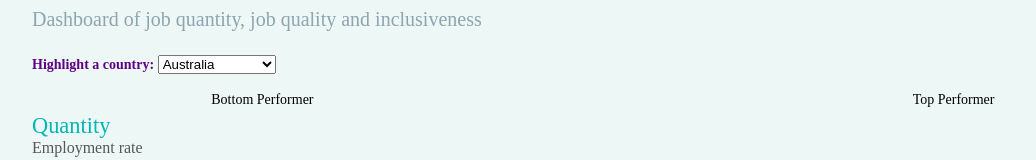
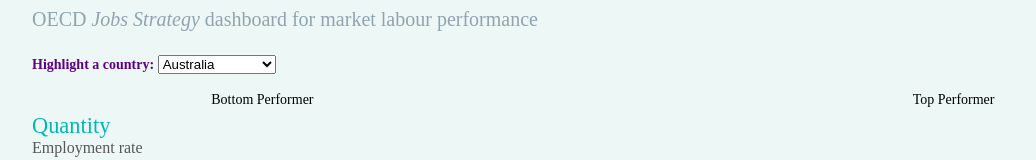
Before and after one commit to gitvfd/oecd-job-strategy-2018, a plain HTML site: page index.html in a window 1280 px wide. Shown: the top 160 px of the page, without its empty margins (32-1068 px from the left). Drawn offline with Linux system fonts and the light colour scheme.

Commit message:
change in  title

```diff
--- a/index.html
+++ b/index.html
@@ -228,7 +228,7 @@ height:15px;
 </style>
 <body id="page">
 <div class="title">
-	Dashboard of job quantity, job quality and inclusiveness
+	OECD <i>Jobs Strategy</i> dashboard for market labour performance
 </div>
 <Br/>
 <div class="selector">Highlight a country:
@@ -375,6 +375,9 @@ height:15px;
 <Br/>
 <div id="source"><a href="https://www.oecd-ilibrary.org/social-issues-migration-health/good-jobs-for-all-in-a-changing-world-of-work_9789264308817-en" target="_blank">Good jobs for all in a changing world of work: The OECD Jobs Strategy</a>.</div>
 <!--<div id="source">Download the data <a href="http://www.oecd.org/employment/emp/JobQuantity-JobQuality-Inclusiveness-indicators.xlsx">here</a>.</div>-->
+
+<Br/>
+<Br/>
 <div id="countryTooltipSetUP" class="hidden">
               <p><span id="countryTooltip">All</span></p><Br/>
 
```
